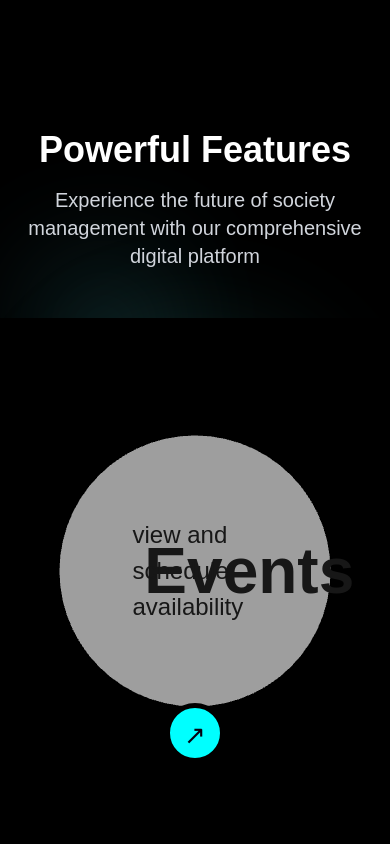
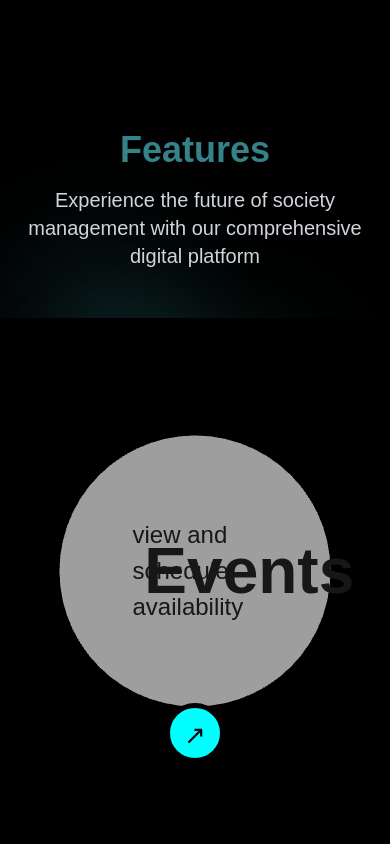
Before and after one commit to Labheshtheonly1/NEIGHBORLY-FRONTEND, a Next.js app: page / in a window 390 px wide. Shown: the part 1020-1864 px from the top of the page. Built offline with nearby package versions, Linux system fonts and the light colour scheme.

Commit message:
fixed the register pop up

```diff
--- a/package.json
+++ b/package.json
@@ -9,8 +9,8 @@
     "lint": "eslint"
   },
   "dependencies": {
+    "framer-motion": "^12.23.12",
     "gl-matrix": "^3.4.4",
-    "framer-motion": "^12.23.12",
     "lucide-react": "^0.543.0",
     "next": "15.5.2",
     "react": "19.1.0",
--- a/src/app/components/LandingPage.js
+++ b/src/app/components/LandingPage.js
@@ -101,7 +101,7 @@ export default function LandingPage() {
         <div className="fixed inset-0 flex items-center justify-center z-50 px-4">
           {/* Overlay */}
           <div
-            className="absolute inset-0 bg-black/70 backdrop-blur-sm"
+            className="absolute inset-0 bg-black/70 backdrop-blur-lg"
             onClick={() => {
               setShowModal(false);
               setStep("roles");
@@ -109,7 +109,7 @@ export default function LandingPage() {
           ></div>
 
           {/* Modal Content */}
-          <div className="relative z-10 w-full max-w-2xl rounded-2xl bg-gradient-to-br from-gray-900 to-black shadow-2xl border border-white/20 p-6 md:p-10 max-h-[90vh] overflow-y-auto">
+          <div className="relative z-10 w-full max-w-2xl rounded-2xl bg-[url('/register.png')] shadow-2xl border border-white/90 p-6 md:p-10 max-h-[90vh] overflow-y-auto">
             {/* Role Selection */}
             {step === "roles" && (
               <>
@@ -280,22 +280,14 @@ function FormStep({ role, title, fields, onBack, onNext }) {
 
   return (
     <div>
-      <h2 className="text-xl md:text-2xl font-bold text-white text-center mb-6">
-        {role} Registration
-      </h2>
+      <h2 className="text-xl md:text-2xl font-bold text-white text-center mb-6">{role} Registration</h2>
       <p className="text-lg mb-6 text-gray-300">{title}</p>
 
       <div className="space-y-4">
         {fields.map((field, i) => (
           <input
             key={i}
-            type={
-              field.toLowerCase().includes("email")
-                ? "email"
-                : field.toLowerCase().includes("phone")
-                ? "tel"
-                : "text"
-            }
+            type={field.toLowerCase().includes('email') ? 'email' : field.toLowerCase().includes('phone') ? 'tel' : 'text'}
             placeholder={field}
             value={inputs[i]}
             onChange={(e) => handleChange(i, e.target.value)}
@@ -354,9 +346,7 @@ function FinalStep({ role, onBack, onSubmit }) {
 
   return (
     <div>
-      <h2 className="text-xl md:text-2xl font-bold text-white text-center mb-6">
-        {role} Registration
-      </h2>
+      <h2 className="text-xl md:text-2xl font-bold text-white text-center mb-6">{role} Registration</h2>
       <p className="text-lg mb-6 text-gray-300">Step 3: Account Setup</p>
 
       <div className="space-y-4">
@@ -405,18 +395,8 @@ function FinalStep({ role, onBack, onSubmit }) {
           }}
           className="w-5 h-5 mt-1 rounded border-white/30 bg-black/60 text-[#54D1DC] focus:ring-[#54D1DC]/20"
         />
-        <label
-          htmlFor="terms"
-          className="text-sm text-gray-300 leading-relaxed"
-        >
-          I agree to all the{" "}
-          <span className="text-[#54D1DC] underline cursor-pointer hover:text-[#4bc5d1]">
-            Terms and Conditions
-          </span>{" "}
-          and{" "}
-          <span className="text-[#54D1DC] underline cursor-pointer hover:text-[#4bc5d1]">
-            Privacy Policy
-          </span>
+        <label htmlFor="terms" className="text-sm text-gray-300 leading-relaxed">
+          I agree to all the <span className="text-[#54D1DC] underline cursor-pointer hover:text-[#4bc5d1]">Terms and Conditions</span> and <span className="text-[#54D1DC] underline cursor-pointer hover:text-[#4bc5d1]">Privacy Policy</span>
         </label>
       </div>
 
--- a/src/app/components/Navbar.js
+++ b/src/app/components/Navbar.js
@@ -15,7 +15,7 @@ export default function Navbar() {
 
   const navItems = [
     { label: "HOME", path: "#home" },
-    { label: "ABOUT", path: "#about" },
+    { label: "WHY US?", path: "#about" },
     { label: "FEATURES", path: "#features" },
     { label: "FAQs", path: "#faq" },
   ];
--- a/src/app/components/faq.js
+++ b/src/app/components/faq.js
@@ -44,7 +44,7 @@ export default function Faq() {
 
   return (
     <section className="faq-section select-none" id="faq">
-      <h2 className="faq-title text-white">Frequently Asked Questions</h2>
+      <h2 className="faq-title bg-color-[#358289]">Frequently Asked Questions</h2>
 
       <div className="faq-grid">
         {faqData.map((item, index) => (
--- a/src/app/components/features.js
+++ b/src/app/components/features.js
@@ -25,8 +25,8 @@ export default function FeaturesPage() {
 
       {/* Header */}
       <div className="relative z-10 text-center pt-20 pb-12">
-        <h1 className="text-4xl md:text-6xl font-bold text-white mb-4">
-          Powerful Features
+        <h1 className="text-4xl md:text-6xl font-bold text-[#358289] mb-4">
+          Features
         </h1>
         <p className="text-xl text-gray-300 max-w-2xl mx-auto px-4">
           Experience the future of society management with our comprehensive
@@ -93,14 +93,10 @@ export default function FeaturesPage() {
                   ))}
                 </div>
               )}
-
-
             </div>
           </div>
         </div>
       )}
-
-
     </section>
   );
 }
--- a/src/app/globals.css
+++ b/src/app/globals.css
@@ -275,8 +275,3 @@ button:active {
             font-weight: 500;
             line-height: 1.5;
         }
-/* src/app/components/WhyChooseUs.css */
-
-.floating {
-  animation: float 2s ease-in-out infinite;
-}
```
Also changed, not shown: 2 other files (tests, documents, lock files or other folders).
